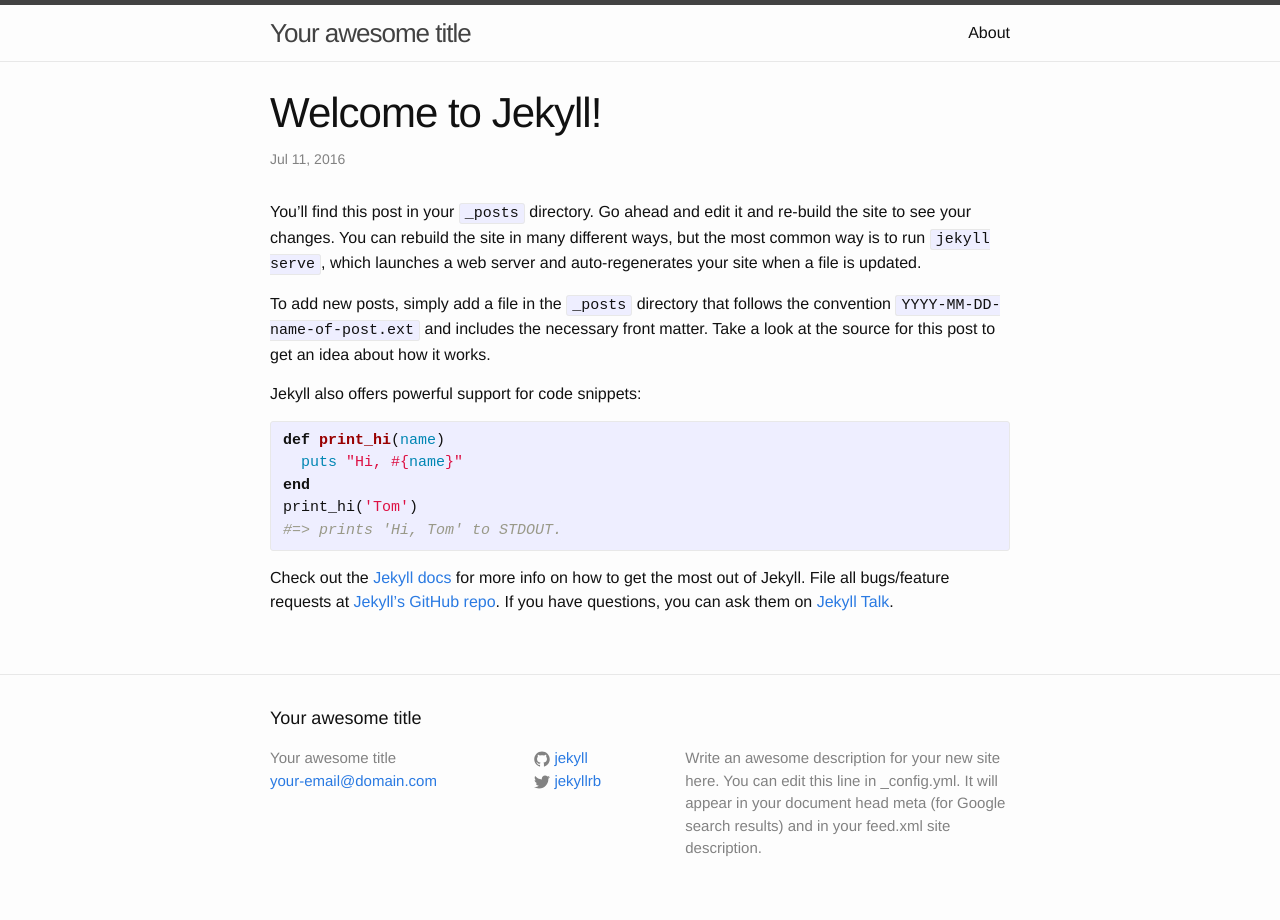
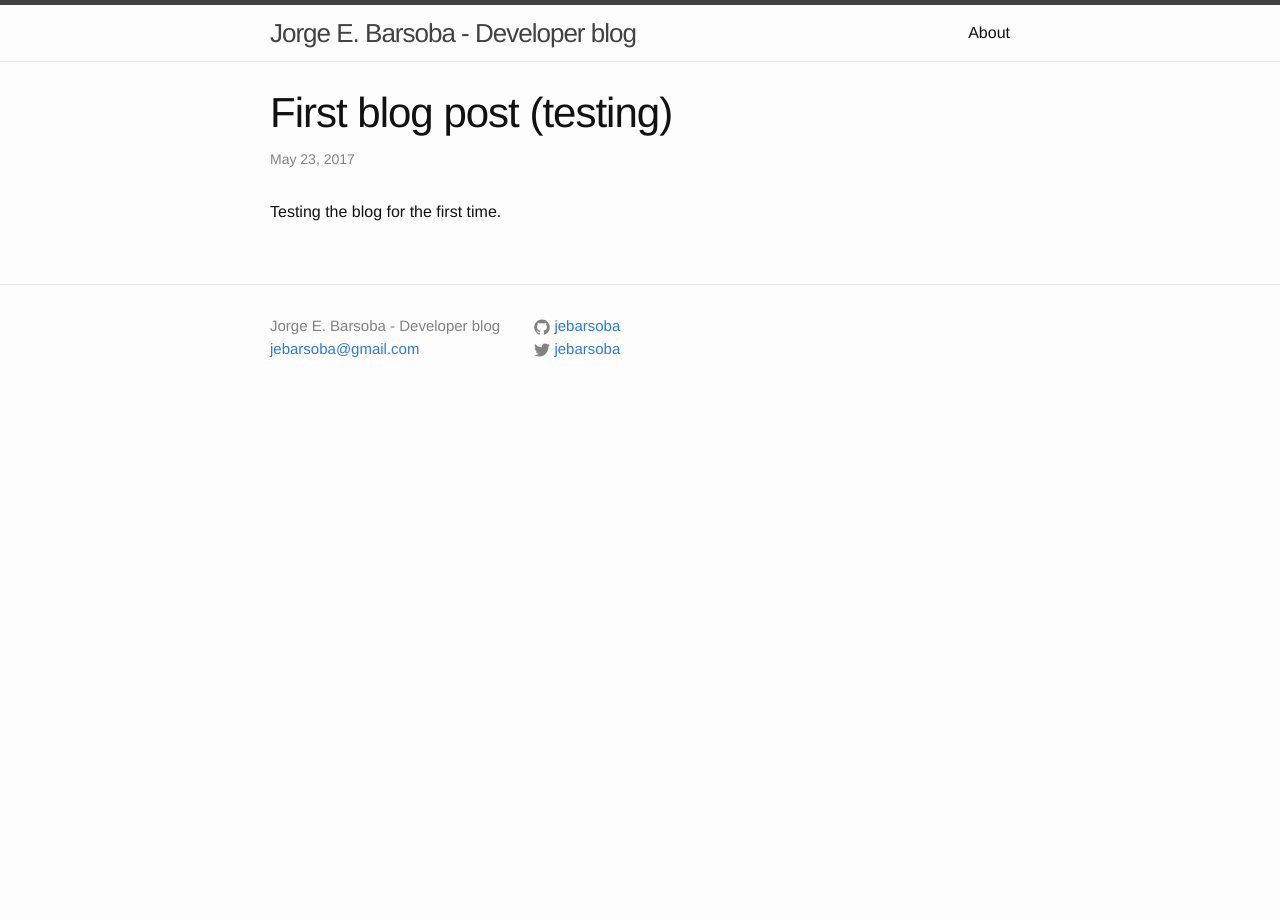
Before and after one commit to jebarsoba/jebarsoba.github.io, a Jekyll site: the page built from _posts/2016-07-11-welcome-to-jekyll.markdown, in a window 1280 px wide. Built offline with Jekyll 4.4.1, drawn with Linux system fonts in a browser that asks for light colours.

Commit message:
Adding About and also a first blog post for testing.

```diff
--- a/_config.yml
+++ b/_config.yml
@@ -6,16 +6,12 @@
 # 'jekyll serve'. If you change this file, please restart the server process.
 
 # Site settings
-title: Your awesome title
-email: your-email@domain.com
-description: > # this means to ignore newlines until "baseurl:"
-  Write an awesome description for your new site here. You can edit this
-  line in _config.yml. It will appear in your document head meta (for
-  Google search results) and in your feed.xml site description.
+title: Jorge E. Barsoba - Developer blog
+email: jebarsoba@gmail.com
 baseurl: "" # the subpath of your site, e.g. /blog
-url: "http://yourdomain.com" # the base hostname & protocol for your site
-twitter_username: jekyllrb
-github_username:  jekyll
+url: "http://jebarsoba.github.io" # the base hostname & protocol for your site
+twitter_username: jebarsoba
+github_username:  jebarsoba
 
 # Build settings
 markdown: kramdown
--- a/_includes/footer.html
+++ b/_includes/footer.html
@@ -1,8 +1,6 @@
 <footer class="site-footer">
 
   <div class="wrapper">
-
-    <h2 class="footer-heading">{{ site.title }}</h2>
 
     <div class="footer-col-wrapper">
       <div class="footer-col footer-col-1">
--- a/_posts/2016-07-11-welcome-to-jekyll.markdown
+++ b/_posts/2016-07-11-welcome-to-jekyll.markdown
@@ -1,25 +1,7 @@
 ---
 layout: post
-title:  "Welcome to Jekyll!"
-date:   2016-07-11 15:46:36 -0300
-categories: jekyll update
+title:  "First blog post (testing)"
+date:   2017-05-23
 ---
-You’ll find this post in your `_posts` directory. Go ahead and edit it and re-build the site to see your changes. You can rebuild the site in many different ways, but the most common way is to run `jekyll serve`, which launches a web server and auto-regenerates your site when a file is updated.
 
-To add new posts, simply add a file in the `_posts` directory that follows the convention `YYYY-MM-DD-name-of-post.ext` and includes the necessary front matter. Take a look at the source for this post to get an idea about how it works.
-
-Jekyll also offers powerful support for code snippets:
-
-{% highlight ruby %}
-def print_hi(name)
-  puts "Hi, #{name}"
-end
-print_hi('Tom')
-#=> prints 'Hi, Tom' to STDOUT.
-{% endhighlight %}
-
-Check out the [Jekyll docs][jekyll-docs] for more info on how to get the most out of Jekyll. File all bugs/feature requests at [Jekyll’s GitHub repo][jekyll-gh]. If you have questions, you can ask them on [Jekyll Talk][jekyll-talk].
-
-[jekyll-docs]: http://jekyllrb.com/docs/home
-[jekyll-gh]:   https://github.com/jekyll/jekyll
-[jekyll-talk]: https://talk.jekyllrb.com/
+Testing the blog for the first time.
```
Also changed, not shown: about.md (+1 -9 lines), README.md.
